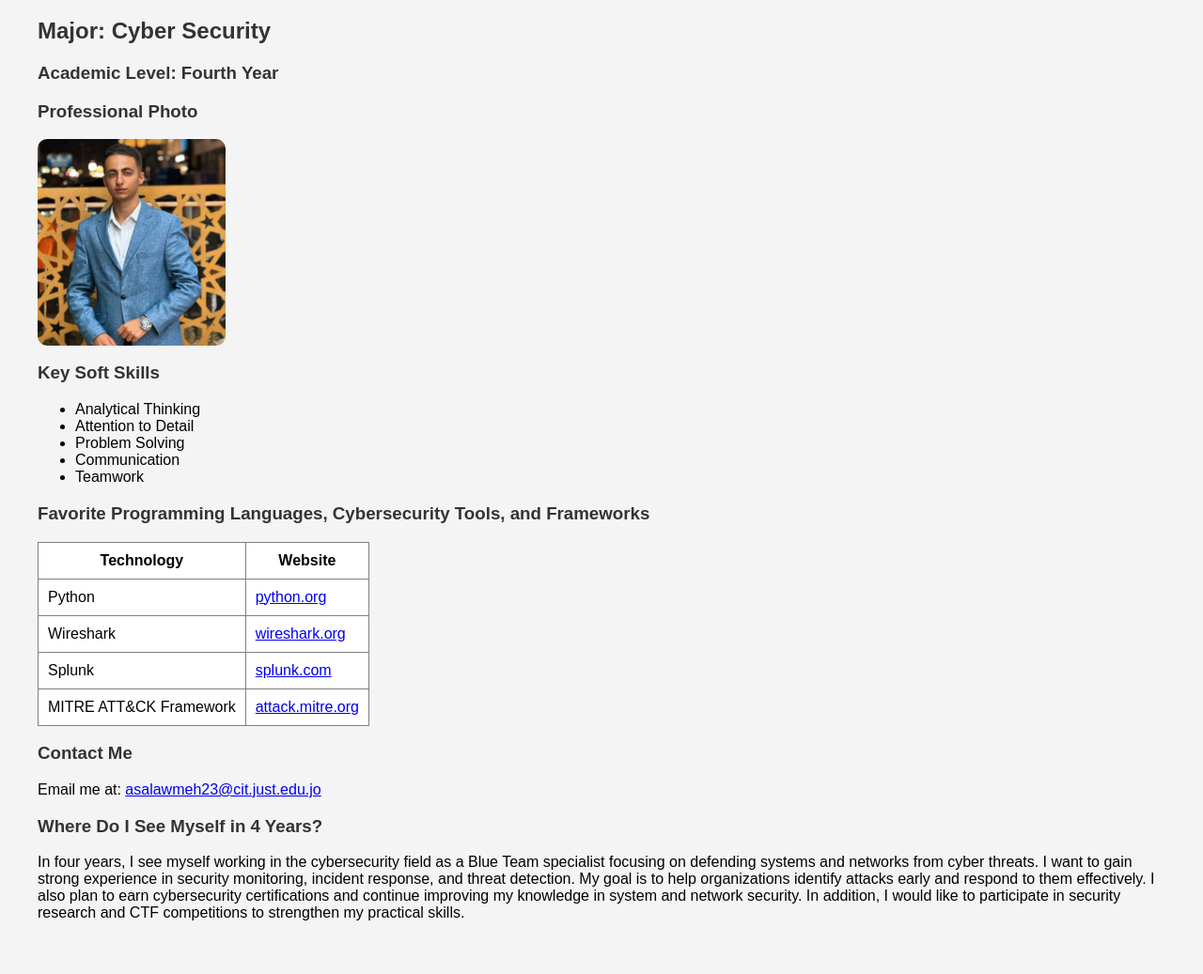
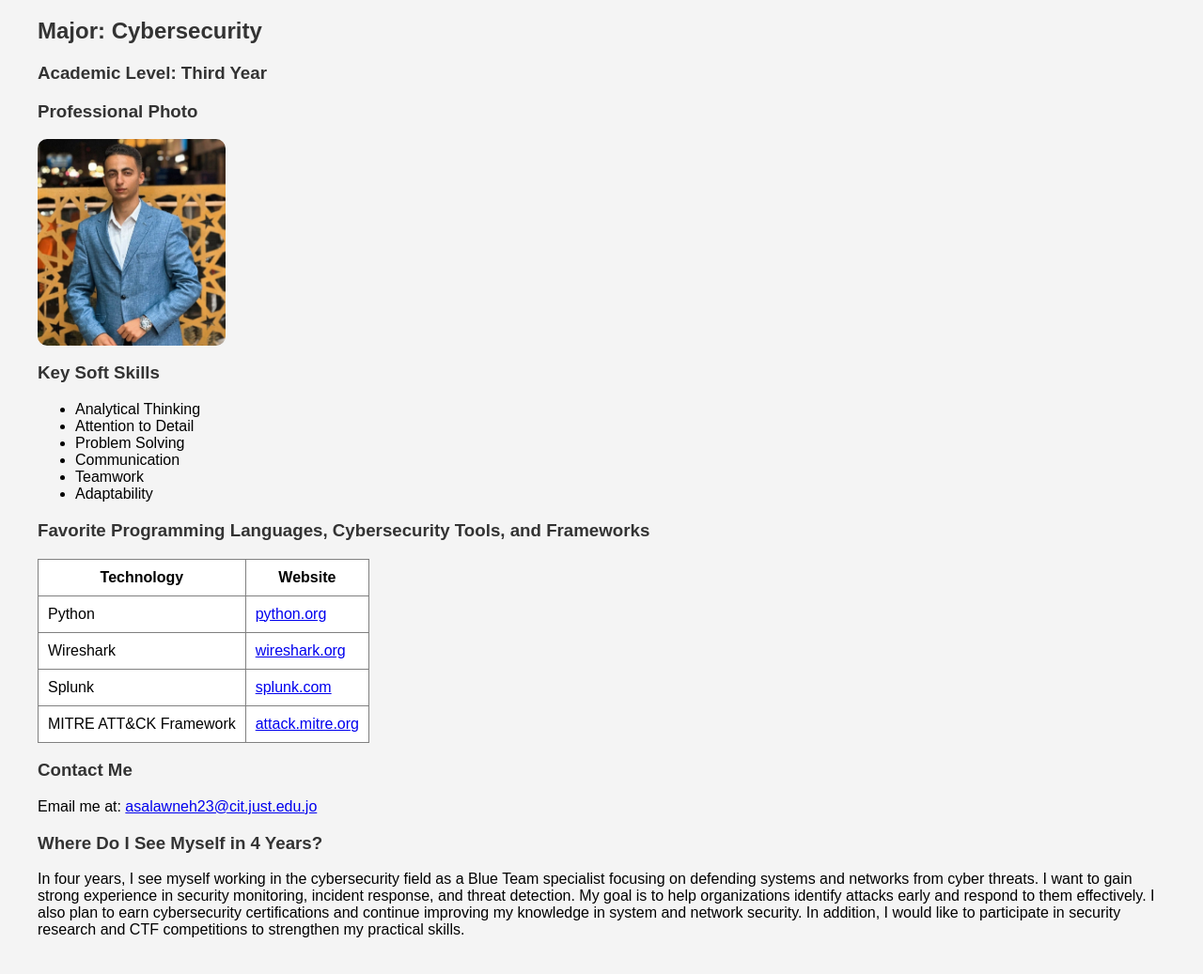
Before and after one commit to ahmadalawneh0-maker/portfolio, a plain HTML site: page index.html in a window 1280 px wide. Shown: the part 139-1176 px from the top of the page at 94% size. Drawn offline with Linux system fonts and the light colour scheme.

Commit message:
index.html (Home Page)
Updated academic level and added adaptability to soft skills.

```diff
--- a/index.html
+++ b/index.html
@@ -2,8 +2,8 @@
 <html lang="en">
 
 <head>
+
 <meta charset="UTF-8">
-
 <title>172370 - Ahmad Sa'ed Alawneh</title>
 
 <link rel="stylesheet" href="style.css">
@@ -19,15 +19,13 @@
 
 <h1>Ahmad Sa'ed Alawneh</h1>
 
-<h2>Major: Cyber Security</h2>
+<h2>Major: Cybersecurity</h2>
 
-<h3>Academic Level: Fourth Year</h3>
+<h3>Academic Level: Third Year</h3>
 
-
-<h3>Professional Photo </h3>
+<h3>Professional Photo</h3>
 
 <img src="ASA.jpg" width="200" alt="My Photo">
-
 
 <h3>Key Soft Skills</h3>
 
@@ -37,6 +35,7 @@
 <li>Problem Solving</li>
 <li>Communication</li>
 <li>Teamwork</li>
+<li>Adaptability</li>
 </ul>
 
 <h3>Favorite Programming Languages, Cybersecurity Tools, and Frameworks</h3>
@@ -75,10 +74,9 @@
 <p>
 Email me at:
 <a href="mailto:asalawneh23@cit.just.edu.jo">
-asalawmeh23@cit.just.edu.jo
+asalawneh23@cit.just.edu.jo
 </a>
 </p>
-
 
 <h3>Where Do I See Myself in 4 Years?</h3>
 
@@ -86,7 +84,6 @@ asalawmeh23@cit.just.edu.jo
 In four years, I see myself working in the cybersecurity field as a Blue Team specialist focusing on defending systems and networks from cyber threats. I want to gain strong experience in security monitoring, incident response, and threat detection. My goal is to help organizations identify attacks early and respond to them effectively. I also plan to earn cybersecurity certifications and continue improving my knowledge in system and network security. In addition, I would like to participate in security research and CTF competitions to strengthen my practical skills.
 </p>
 
-
 </body>
 
 </html>
```
